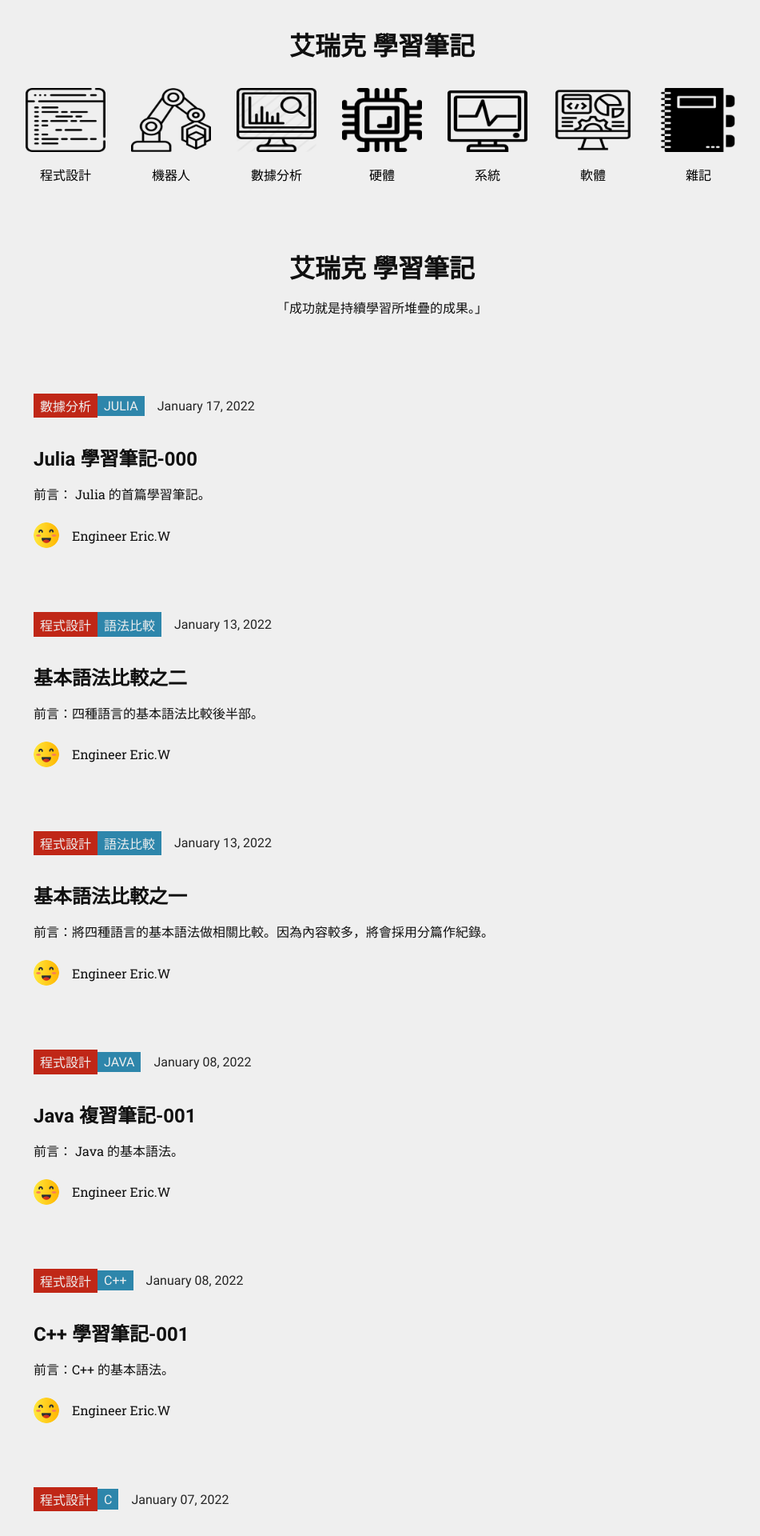
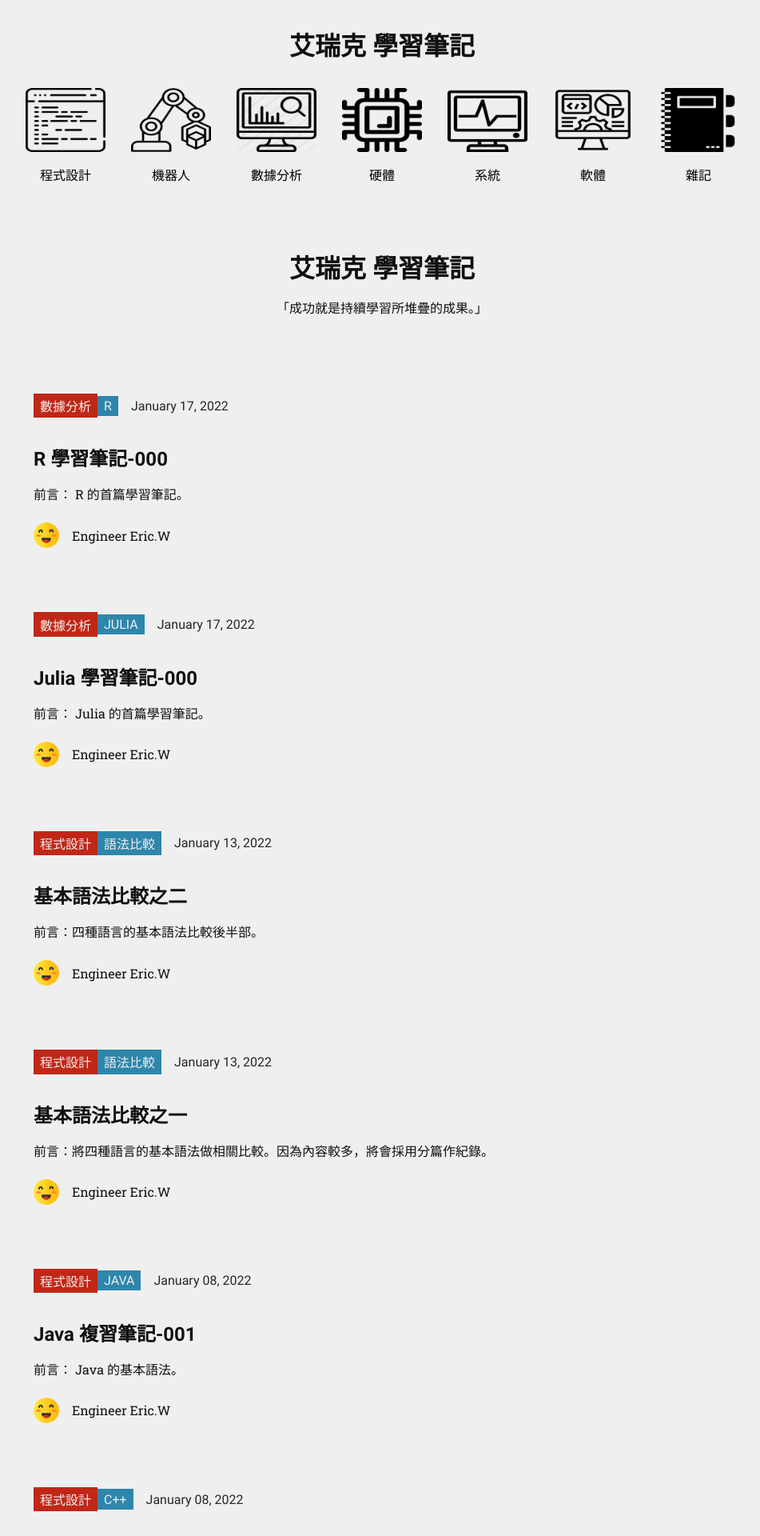
Before and after one commit to ericwang1013/ericwang1013.github.io, a Jekyll site: the page index.html, which Jekyll copies as it is, in a window 1280 px wide. Shown: the top 1920 px of the page at 80% size, without its empty margins (162-1113 px from the left). Built offline with Jekyll 4.4.1, drawn with Linux system fonts in a browser that asks for light colours; some of the changed text lies outside the part shown.

Commit message:
Update index.html

```diff
--- a/index.html
+++ b/index.html
@@ -417,6 +417,44 @@
     </section>
 
 
+        <section class="snippet snippet_dataanalysis-r-2022-01-17-r-lang-introduction">
+            <style>
+    .snippet_dataanalysis-r-2022-01-17-r-lang-introduction::after {
+
+        background-image:
+        radial-gradient(ellipse closest-side, var(--c-snippetBackgroundExternal), var(--c-snippetBackgroundInternal)),
+        url(
+
+                https://ericwang1013.github.io/
+
+        );
+    }
+    </style>
+<a class="snippet__link" href="/dataanalysis/r/2022/01/17/r-lang-introduction.html">
+    <section class="snippet__data">
+        <section class="snippet__data__metadata">
+            <section class="snippet__data__metadata__category">
+
+                    <p class="snippet__data__metadata__category__title" style="background: var(--c-themeHueRed)">數據分析</p>
+            <p class="snippet__data__metadata__category__title" style="background: var(--c-themeHueBlue)">R</p>
+
+            </section>
+            <p class="snippet__data__metadata__date">January 17, 2022</p>
+        </section>
+        <h2 class="snippet__data__header">R 學習筆記-000</h2>
+        <p class="snippet__data__text">前言： R 的首篇學習筆記。
+</p>
+
+            <div class="snippet__data__author">
+
+                <img src="https://ericwang1013.github.io/assets/img/authors/eric.png"/>
+                <p>Engineer Eric.W</p>
+            </div>
+
+    </section>
+</a>
+        </section>
+
         <section class="snippet snippet_dataanalysis-julia-2022-01-17-julia-lang-introduction">
             <style>
     .snippet_dataanalysis-julia-2022-01-17-julia-lang-introduction::after {
@@ -759,44 +797,6 @@
 </a>
         </section>
 
-        <section class="snippet snippet_programming-c-2022-01-03-c-introduction">
-            <style>
-    .snippet_programming-c-2022-01-03-c-introduction::after {
-
-        background-image:
-        radial-gradient(ellipse closest-side, var(--c-snippetBackgroundExternal), var(--c-snippetBackgroundInternal)),
-        url(
-
-                https://ericwang1013.github.io/
-
-        );
-    }
-    </style>
-<a class="snippet__link" href="/programming/c/2022/01/03/c-introduction.html">
-    <section class="snippet__data">
-        <section class="snippet__data__metadata">
-            <section class="snippet__data__metadata__category">
-
-                    <p class="snippet__data__metadata__category__title" style="background: var(--c-themeHueRed)">程式設計</p>
-            <p class="snippet__data__metadata__category__title" style="background: var(--c-themeHueBlue)">C</p>
-
-            </section>
-            <p class="snippet__data__metadata__date">January 03, 2022</p>
-        </section>
-        <h2 class="snippet__data__header">C 複習筆記-000</h2>
-        <p class="snippet__data__text">前言： C 的首篇複習筆記。
-</p>
-
-            <div class="snippet__data__author">
-
-                <img src="https://ericwang1013.github.io/assets/img/authors/eric.png"/>
-                <p>Engineer Eric.W</p>
-            </div>
-
-    </section>
-</a>
-        </section>
-
 </section>
 
     <footer class="footer">
```
